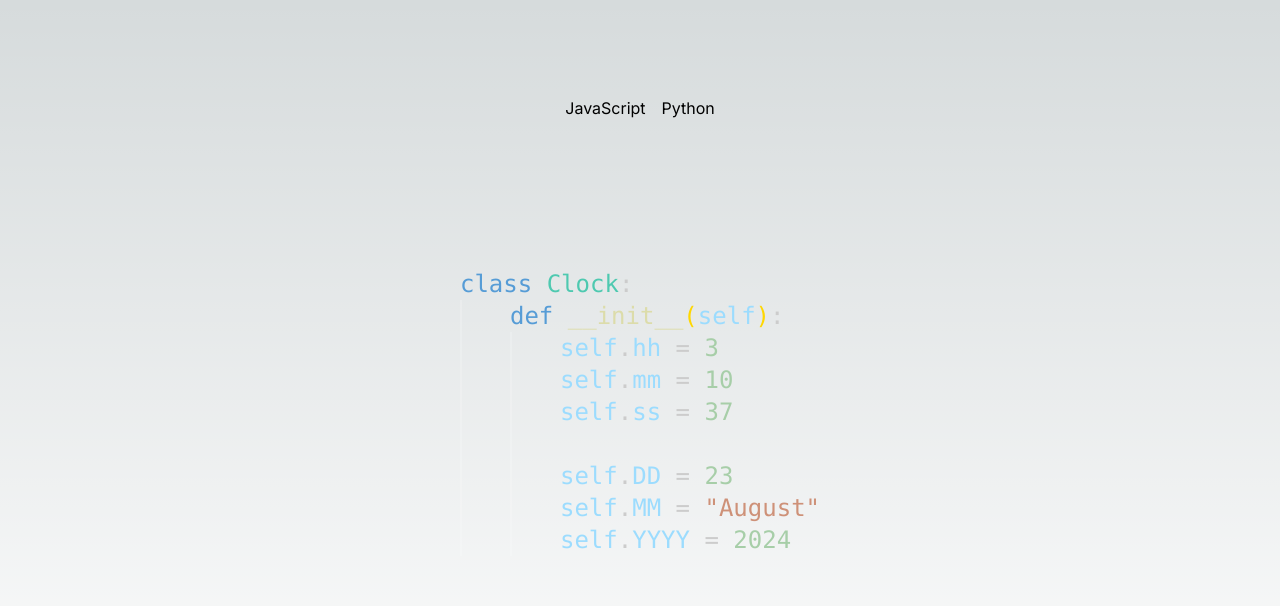
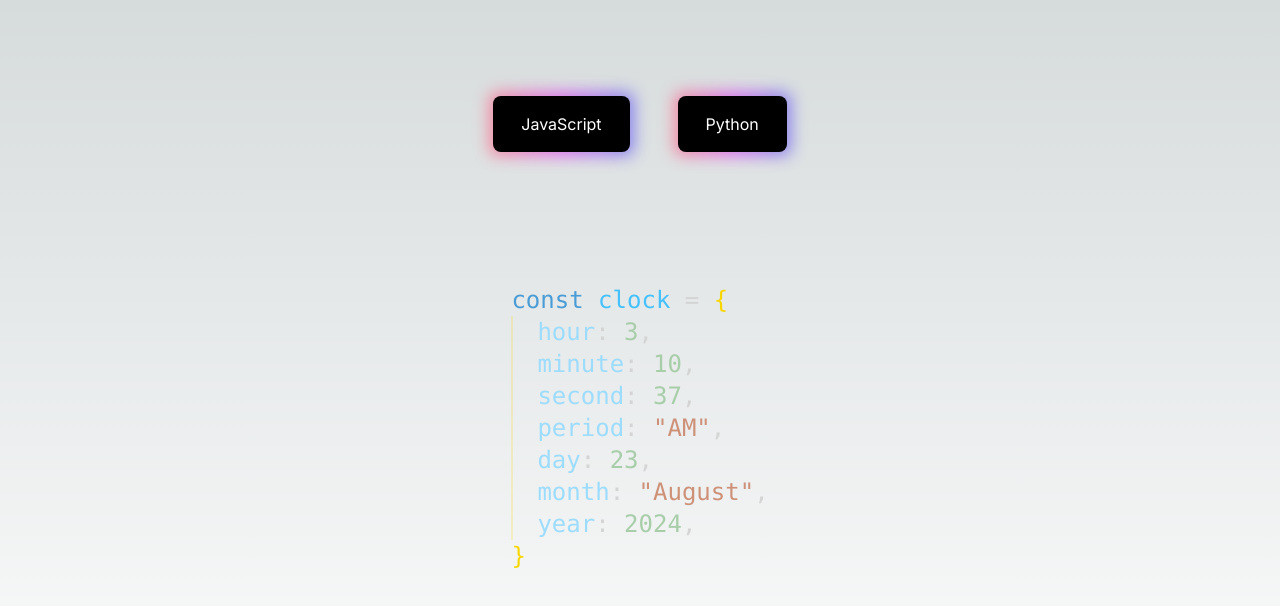
Before and after one commit to kuronosu/code-clock, a Next.js app: page / in a window 1280 px wide. Shown: the top 606 px of the page. Built offline with nearby package versions, Linux system fonts and the light colour scheme.

Commit message:
feat: Add dynamic clock selection and improve clock components

```diff
--- a/app/page.tsx
+++ b/app/page.tsx
@@ -4,18 +4,17 @@
 import PyClock from "@/components/PyClock"
 import { useEffect, useState } from "react"
 
-type Clock = ({ time }: Readonly<{ time: Date }>) => JSX.Element
-
 const clocks = {
-  js: JsClock,
-  py: PyClock,
+  js: { name: "JavaScript", Component: JsClock },
+  py: { name: "Python", Component: PyClock },
 } as const
+type Clock = (typeof clocks)[keyof typeof clocks]
 
 type Clocks = keyof typeof clocks
 
 export default function Home() {
   const [time, setTime] = useState(new Date())
-  const [clock, setClock] = useState<keyof typeof clocks>("py")
+  const [Clock, setClock] = useState<Clock>(clocks.js)
 
   useEffect(() => {
     const interval = setInterval(() => {
@@ -25,23 +24,27 @@
   }, [])
 
   const onChange: React.MouseEventHandler<HTMLButtonElement> = (e) => {
-    setClock(e.currentTarget.value as Clocks)
+    setClock(clocks[e.currentTarget.value as Clocks])
   }
-
-  const Clock = clocks[clock]
 
   return (
     <main className="flex max-h-screen min-h-screen flex-col items-center p-24">
-      <div className="flex flex-wrap gap-4">
-        <button value="js" onClick={onChange}>
-          JavaScript
-        </button>
-        <button value="py" onClick={onChange}>
-          Python
-        </button>
+      <div className="flex flex-wrap gap-12">
+        {Object.keys(clocks).map((key) => (
+          <div key={key} className="group relative">
+            <div className="absolute -inset-1 rounded-lg bg-gradient-to-r from-rose-400 via-fuchsia-500 to-indigo-500 opacity-75 blur transition duration-500 group-hover:opacity-100"></div>
+            <button
+              value={key}
+              onClick={onChange}
+              className="relative rounded-lg bg-black px-7 py-4 text-white"
+            >
+              {clocks[key as Clocks].name}
+            </button>
+          </div>
+        ))}
       </div>
       <div className="flex flex-1 w-full justify-center items-center">
-        <Clock time={time} />
+        <Clock.Component time={time} />
       </div>
       <div></div>
     </main>
```
